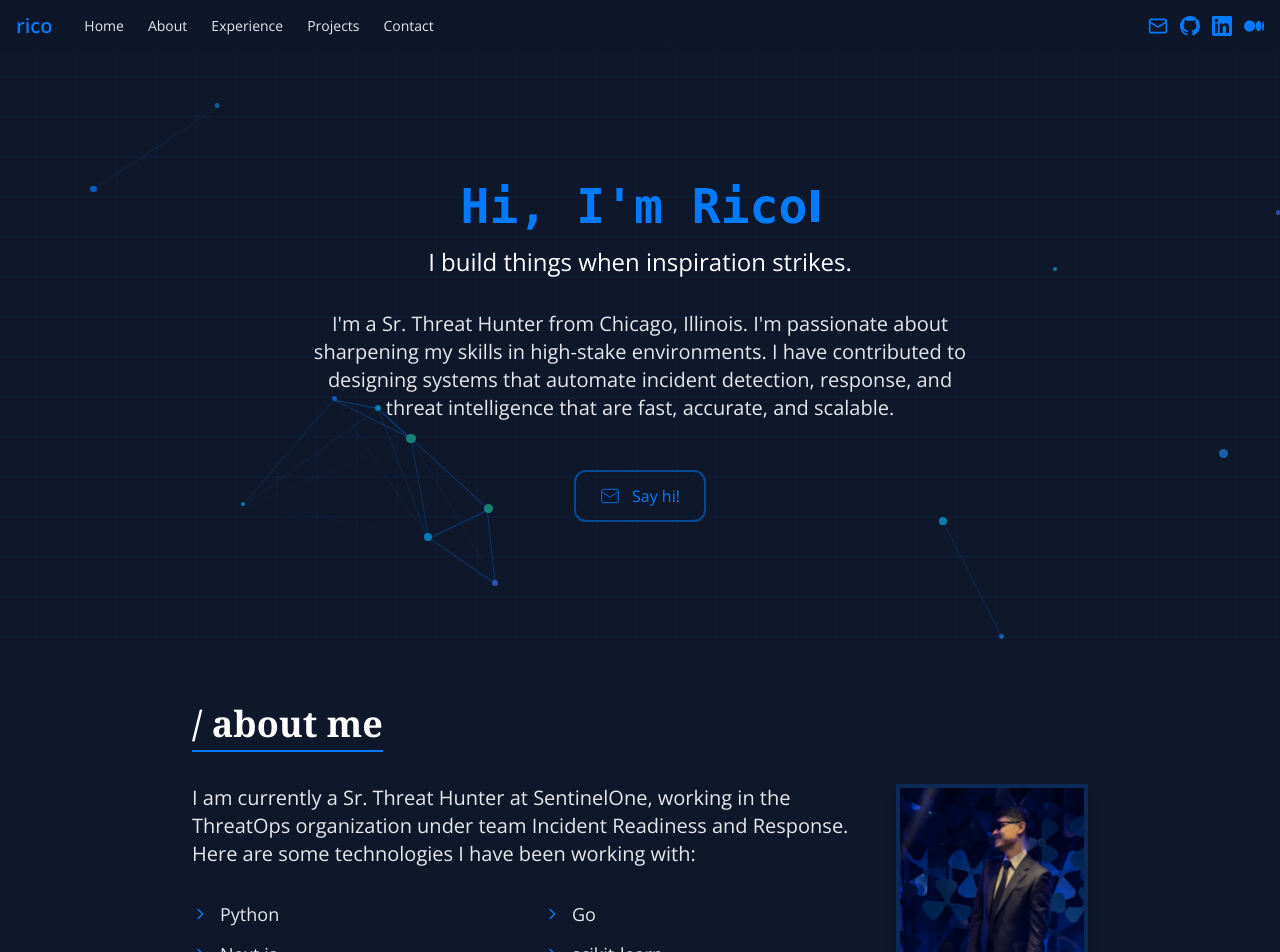
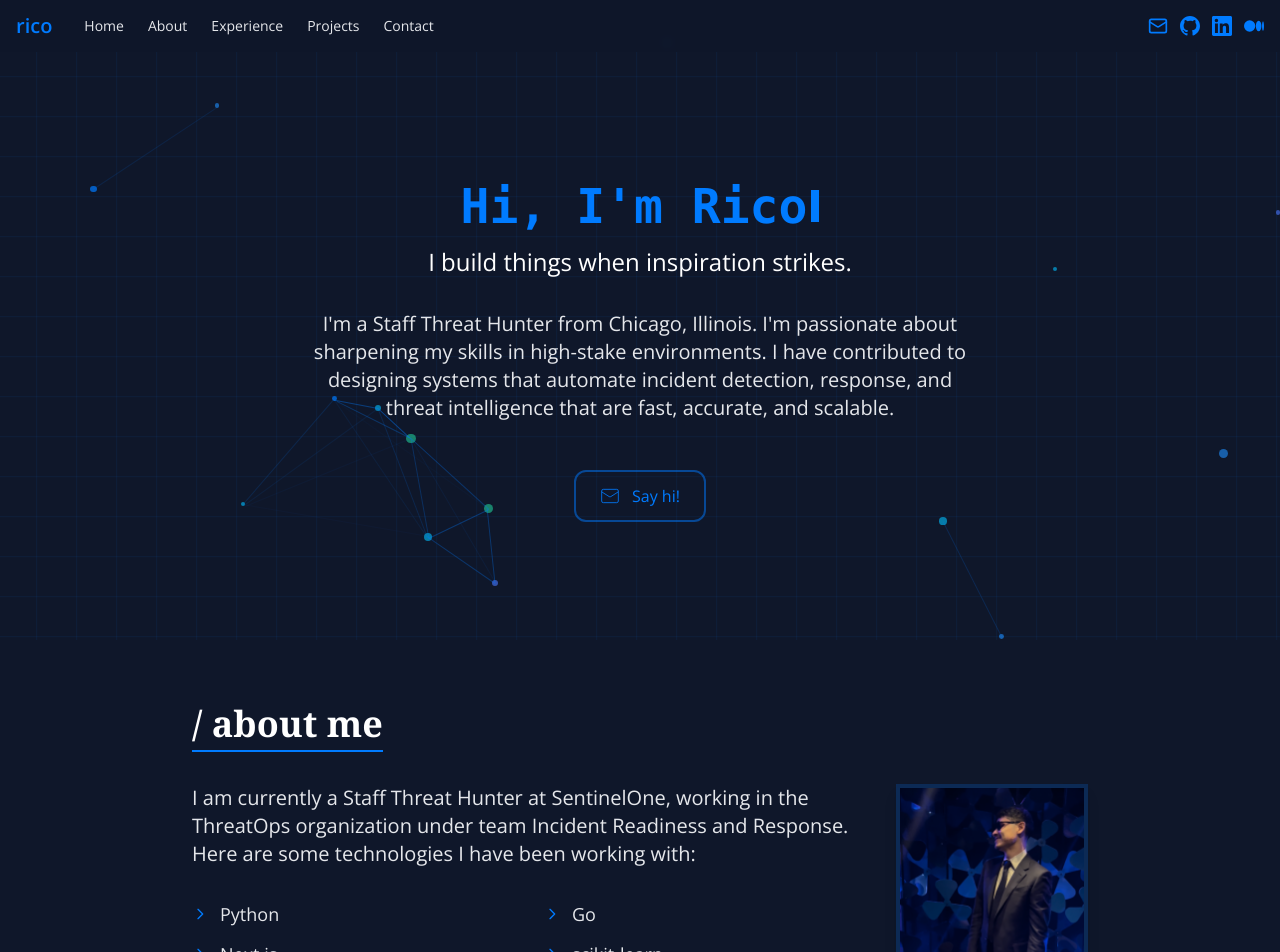
Before and after one commit to ricomanifesto/rico, a React (Vite) app: page / in a window 1280 px wide. Shown: the top 952 px of the page. Built offline with nearby package versions, Linux system fonts and the light colour scheme.

Commit message:
Update title to Staff Threat Hunter

```diff
--- a/index.html
+++ b/index.html
@@ -4,7 +4,7 @@
     <meta charset="UTF-8" />
     <link rel="icon" type="image/svg+xml" href="/favicon.svg" />
     <meta name="viewport" content="width=device-width, initial-scale=1.0" />
-    <meta name="description" content="Rico's Personal Portfolio | Sr. Threat Hunter" />
+    <meta name="description" content="Rico's Personal Portfolio | Staff Threat Hunter" />
     <title>Rico Manifesto | Personal Portfolio</title>
     <link rel="preconnect" href="https://fonts.googleapis.com" />
     <link rel="preconnect" href="https://fonts.gstatic.com" crossorigin />
--- a/src/components/AboutMe.tsx
+++ b/src/components/AboutMe.tsx
@@ -36,7 +36,7 @@ export default function AboutMe() {
               transition={{ delay: 0.2, duration: 0.8 }}
               viewport={{ once: true }}
             >
-              I am currently a Sr. Threat Hunter at SentinelOne, working in the ThreatOps organization under team Incident Readiness and Response. Here are some technologies I have been working with:
+              I am currently a Staff Threat Hunter at SentinelOne, working in the ThreatOps organization under team Incident Readiness and Response. Here are some technologies I have been working with:
             </motion.p>
 
             {/* Technologies Grid */}
--- a/src/components/Experience.tsx
+++ b/src/components/Experience.tsx
@@ -12,7 +12,7 @@ export default function Experience() {
   const experiences: ExperienceItem[] = [
     {
       company: "SENTINELONE",
-      title: "Sr. Threat Hunter",
+      title: "Staff Threat Hunter",
       period: "DECEMBER 2024 - PRESENT",
       highlights: [
         "Conduct proactive threat hunting services",
--- a/src/components/IntroSection.tsx
+++ b/src/components/IntroSection.tsx
@@ -59,7 +59,7 @@ export default function IntroSection() {
           animate={{ opacity: 1 }}
           transition={{ delay: 0.7, duration: 0.8 }}
         >
-          I'm a Sr. Threat Hunter from Chicago, Illinois. I'm passionate about sharpening my skills in high-stake environments. I have contributed to designing systems that automate incident detection, response, and threat intelligence that are fast, accurate, and scalable.
+          I'm a Staff Threat Hunter from Chicago, Illinois. I'm passionate about sharpening my skills in high-stake environments. I have contributed to designing systems that automate incident detection, response, and threat intelligence that are fast, accurate, and scalable.
         </motion.p>
 
         {/* Say Hi Button */}
```
